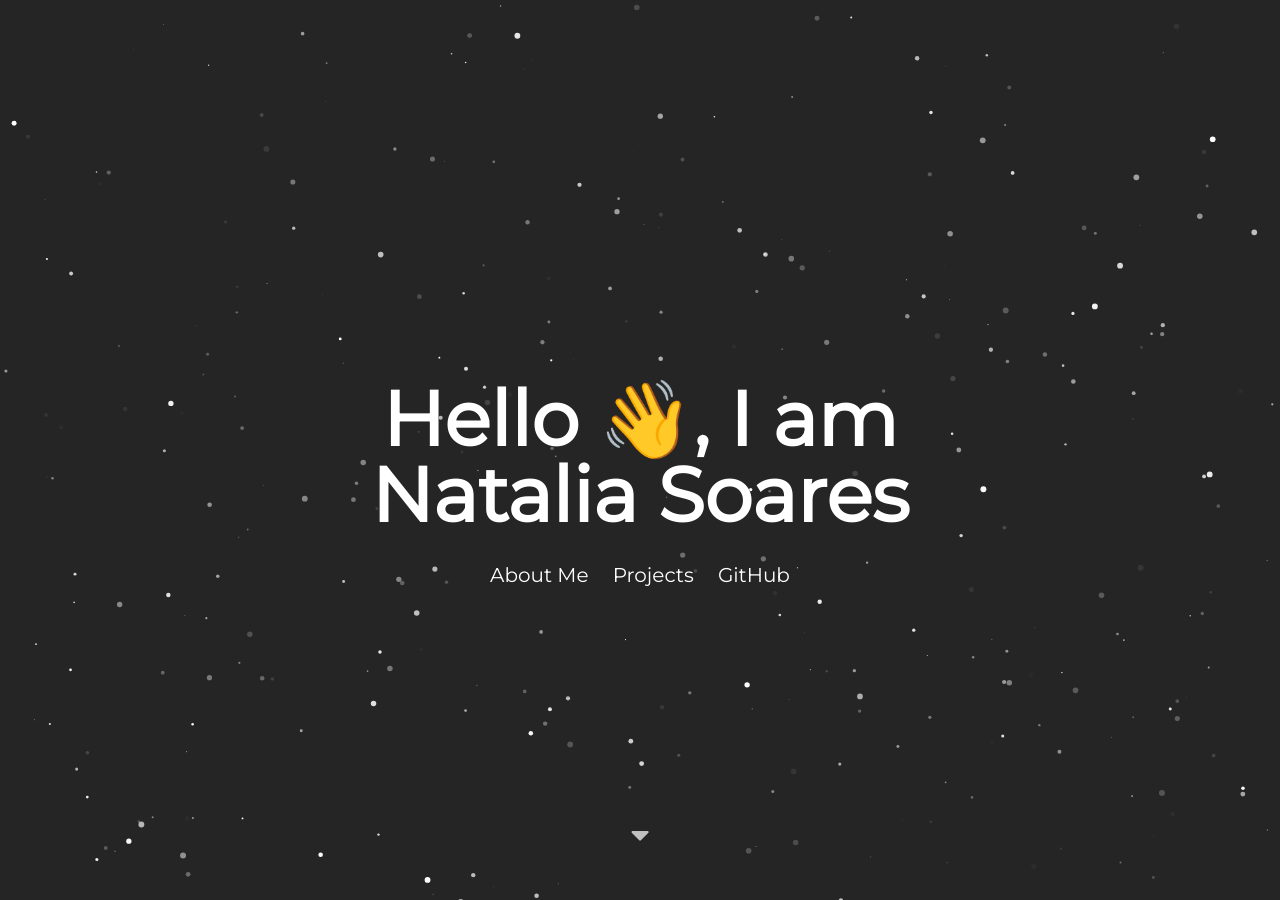
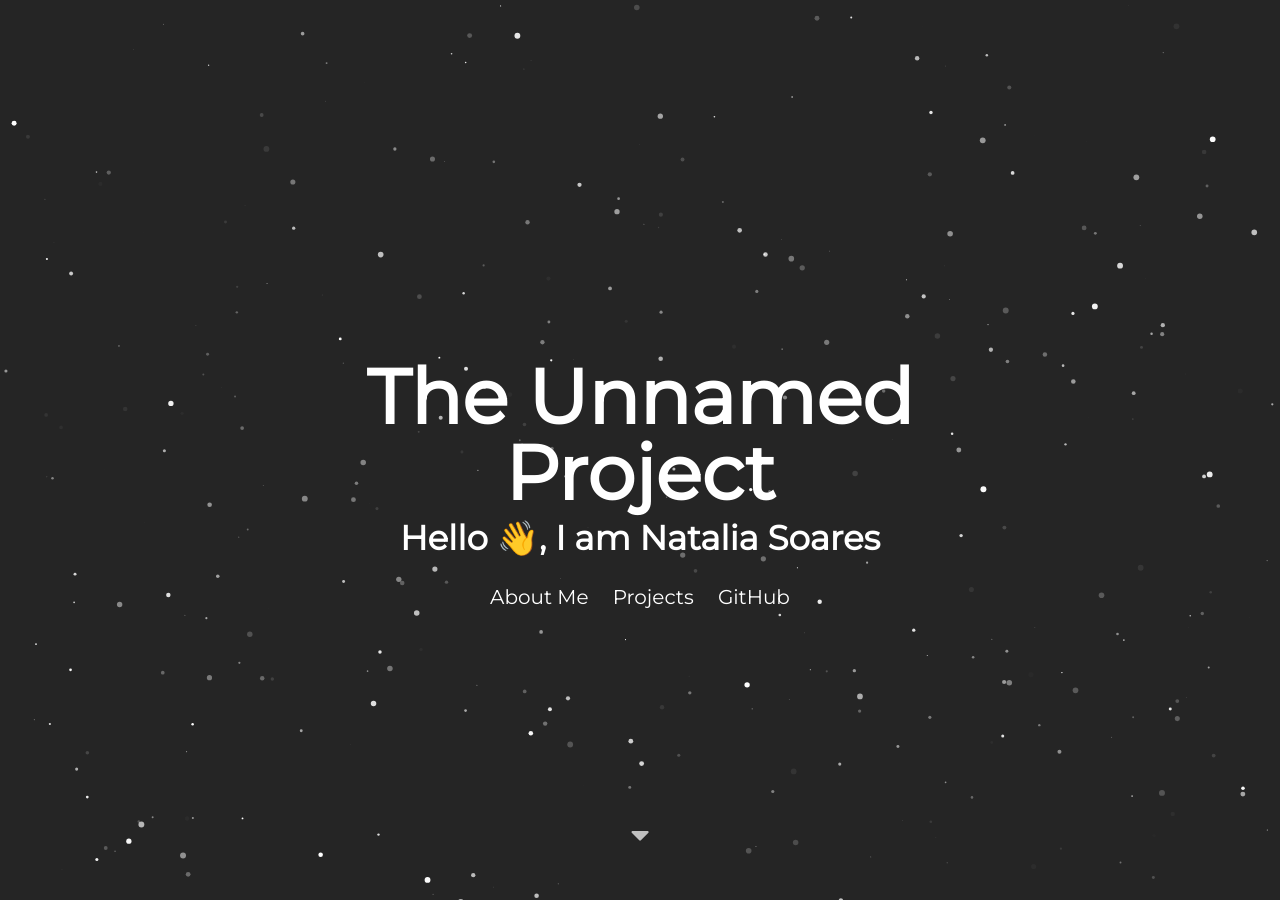
Before and after one commit to srnatalia/srnatalia.github.io, a Jekyll site: the page built from index.html, in a window 1280 px wide and 900 px high. Built offline with Jekyll 4.4.1, drawn with Linux system fonts in a browser that asks for light colours; some web fonts are replaced.

Commit message:
Update header.html

```diff
--- a/_includes/header.html
+++ b/_includes/header.html
@@ -1,13 +1,10 @@
 <div id="particles-js">
    <div class="header">
       <h1>
-        <span class="site-title">{{ site.user_title }}</span>
-      </h1>
-      <!--
         <span class="site-title">{{ site.username }}</span>
         <span class="site-description">{{ site.user_title }}</span>
       </h1>
-
+       <!--
       <div class="header-icons">
         {% if site.email %}
         <a aria-label="Send email" href="mailto:{{ site.email }}"><i class="icon fa fa-envelope"></i></a>
```
